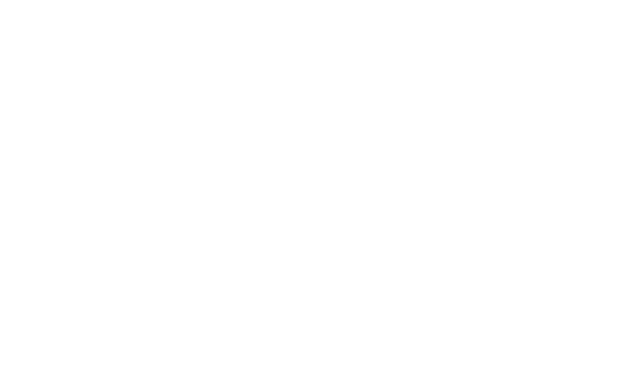
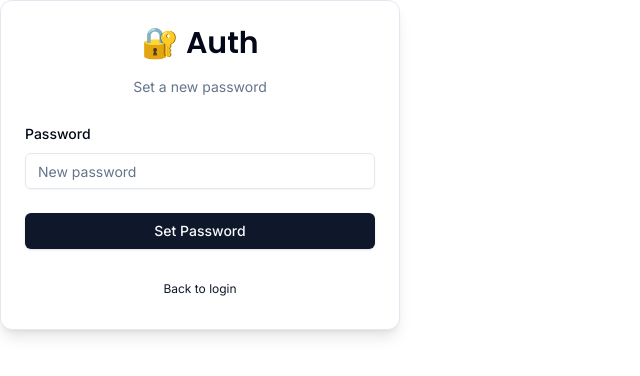
Before and after one commit to AmineElkhalidy/auth, a Next.js app: page /auth/new-password in a window 1280 px wide. Shown: the top 376 px of the page, without its empty margins (0-640 px from the left). Built offline with nearby package versions, Linux system fonts and the light colour scheme.

Commit message:
Reset password server code added!

```diff
--- /dev/null
+++ b/actions/new-password.ts
@@ -0,0 +1,54 @@
+"use server";
+
+import { getResetPasswordTokenByToken } from "@/data/password-reset-token";
+import { getUserByEmail } from "@/data/user";
+import { db } from "@/lib/db";
+import { NewPasswordSchema } from "@/schemas";
+import bcrypt from "bcryptjs";
+import * as z from "zod";
+
+export async function newPassword(
+  values: z.infer<typeof NewPasswordSchema>,
+  token?: string | null
+) {
+  if (!token) {
+    return { error: "Missing token!" };
+  }
+
+  const validatedFields = NewPasswordSchema.safeParse(values);
+  if (!validatedFields.success) {
+    return { error: "Invalid field!" };
+  }
+
+  const { password } = validatedFields.data;
+  const existingToken = await getResetPasswordTokenByToken(token);
+
+  if (!existingToken) {
+    return { error: "Invalid token!" };
+  }
+
+  const hasExpired = new Date(existingToken.expires) < new Date();
+
+  if (hasExpired) {
+    return { error: "Token has expired!" };
+  }
+
+  const existingUser = await getUserByEmail(existingToken.email);
+  if (!existingUser) {
+    return {
+      error: "Email does not exist!",
+    };
+  }
+
+  const hashedPassword = await bcrypt.hash(password, 10);
+  await db.user.update({
+    where: { id: existingUser.id },
+    data: {
+      password: hashedPassword,
+    },
+  });
+
+  await db.passwordResetToken.delete({ where: { id: existingToken.id } });
+
+  return { success: "Password updated!" };
+}
--- a/app/auth/new-password/page.tsx
+++ b/app/auth/new-password/page.tsx
@@ -1,7 +1,7 @@
-import React from "react";
+import NewPasswordForm from "@/components/auth/NewPasswordForm";
 
 const NewPasswordPage = () => {
-  return <div></div>;
+  return <NewPasswordForm />;
 };
 
 export default NewPasswordPage;
--- /dev/null
+++ b/components/auth/NewPasswordForm.tsx
@@ -0,0 +1,93 @@
+"use client";
+
+import React, { useTransition, useState } from "react";
+import CardWrapper from "./CardWrapper";
+import { useForm } from "react-hook-form";
+import { zodResolver } from "@hookform/resolvers/zod";
+import * as z from "zod";
+import { NewPasswordSchema } from "@/schemas";
+import {
+  Form,
+  FormControl,
+  FormField,
+  FormItem,
+  FormLabel,
+  FormMessage,
+} from "../ui/form";
+import { Input } from "../ui/input";
+import { Button } from "../ui/button";
+import FormError from "../FormError";
+import FormSuccess from "../FormSuccess";
+import { newPassword } from "@/actions/new-password";
+import { useSearchParams } from "next/navigation";
+
+const NewPasswordForm = () => {
+  const [isPending, startTransition] = useTransition();
+  const [error, setError] = useState<string | undefined>("");
+  const [success, setSuccess] = useState<string | undefined>("");
+
+  const searchParams = useSearchParams();
+  // Get the token from the URL
+  const token = searchParams.get("token");
+
+  const form = useForm<z.infer<typeof NewPasswordSchema>>({
+    resolver: zodResolver(NewPasswordSchema),
+    defaultValues: {
+      password: "",
+    },
+  });
+
+  const onSubmitHandler = (values: z.infer<typeof NewPasswordSchema>) => {
+    setError("");
+    setSuccess("");
+
+    newPassword(values, token).then((data) => {
+      setError(data?.error);
+      setSuccess(data?.success);
+    });
+  };
+  return (
+    <CardWrapper
+      headerLabel="Set a new password"
+      backButtonLabel="Back to login"
+      backButtonHref="/auth/login"
+    >
+      <Form {...form}>
+        <form
+          onSubmit={form.handleSubmit(onSubmitHandler)}
+          className="space-y-6"
+        >
+          <div className="space-y-4">
+            <FormField
+              control={form.control}
+              name="password"
+              render={({ field }) => (
+                <FormItem>
+                  <FormLabel>Password</FormLabel>
+                  <FormControl>
+                    <Input
+                      {...field}
+                      placeholder="New password"
+                      type="password"
+                      disabled={isPending}
+                    />
+                  </FormControl>
+                  <FormMessage />
+                </FormItem>
+              )}
+            />
+          </div>
+
+          <FormError message={error} />
+          <FormSuccess message={success} />
+
+          <Button disabled={isPending} type="submit" className="w-full">
+            Set Password
+          </Button>
+        </form>
+      </Form>
+    </CardWrapper>
+  );
+};
+
+export default NewPasswordForm;
--- a/route.ts
+++ b/route.ts
@@ -5,6 +5,7 @@
   "/auth/register",
   "/auth/error",
   "/auth/reset",
+  "/auth/new-password",
 ];
 
 export const apiAuthPrefix = "/api/auth";
--- a/schemas/index.ts
+++ b/schemas/index.ts
@@ -26,3 +26,9 @@
     message: "Email is required!",
   }),
 });
+
+export const NewPasswordSchema = z.object({
+  password: z.string().min(6, {
+    message: "Minimum of 6 characters required!",
+  }),
+});
```
